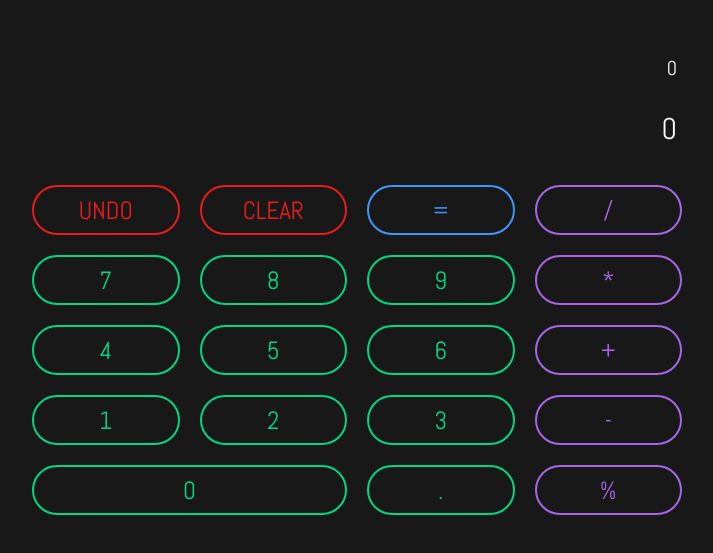
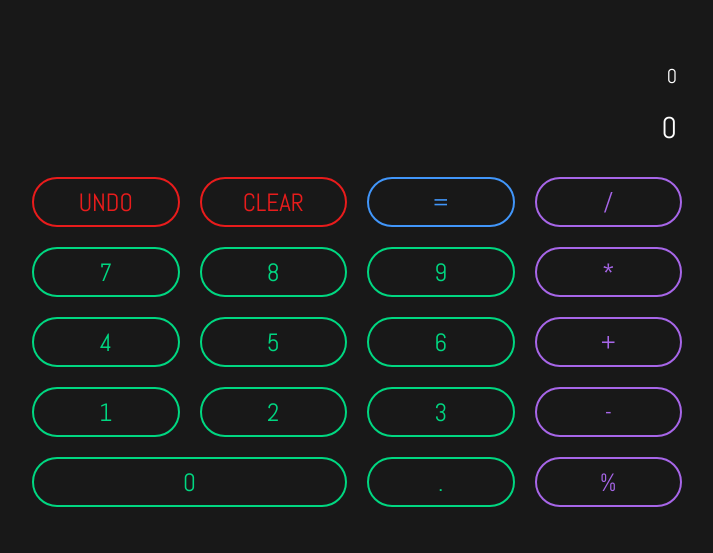
Before and after one commit to DavidB09/the_odin_project, a plain HTML site: page foundations/calculator/index.html in a window 1536 px wide. Shown: the part 125-678 px from the top of the page, without its empty margins (411-1124 px from the left). Drawn offline with Linux system fonts and the light colour scheme.

Commit message:
Changed p styling

```diff
--- a/foundations/calculator/style.css
+++ b/foundations/calculator/style.css
@@ -44,9 +44,7 @@ div {
 }
 
 p {
-    -webkit-box-sizing: border-box;
-            box-sizing: border-box;
-    height: 3.5rem;
+    height: auto;
     margin-right: 0.5rem;
     font-family: var(--main-font);
     color: #fff;
@@ -157,10 +155,6 @@ button.blue:hover, button.blue:focus {
 /* MEDIA QUERY */
 
 @media (min-width: 1500px) {
-    p {
-        height: 4.5rem;
-    }
-
     button {
         font-size: 2.5rem;
     }
@@ -170,6 +164,7 @@ button.blue:hover, button.blue:focus {
     }
 
     .main-value {
+        margin-top: 2rem;
         font-size: 3rem;
     }
 }
```
